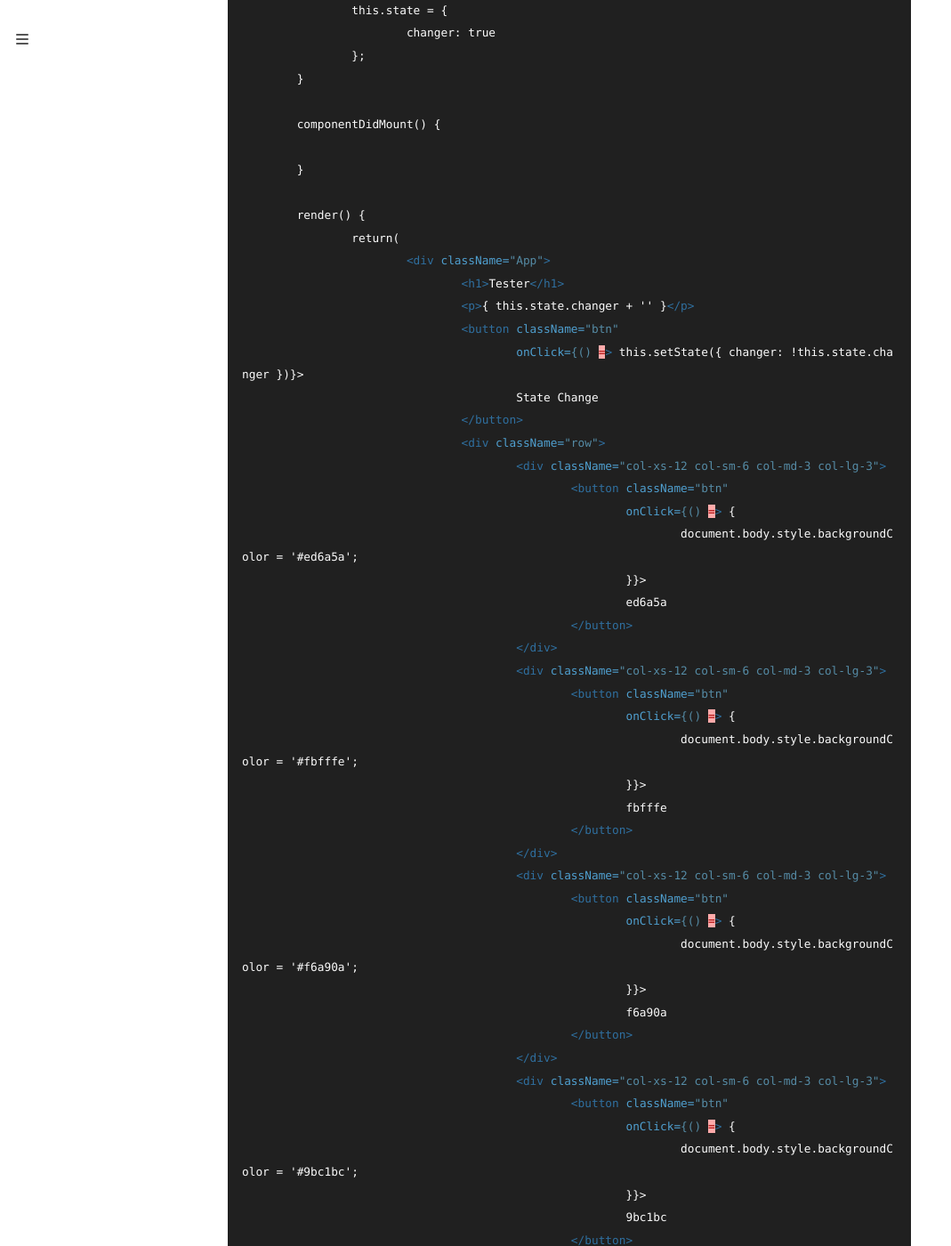
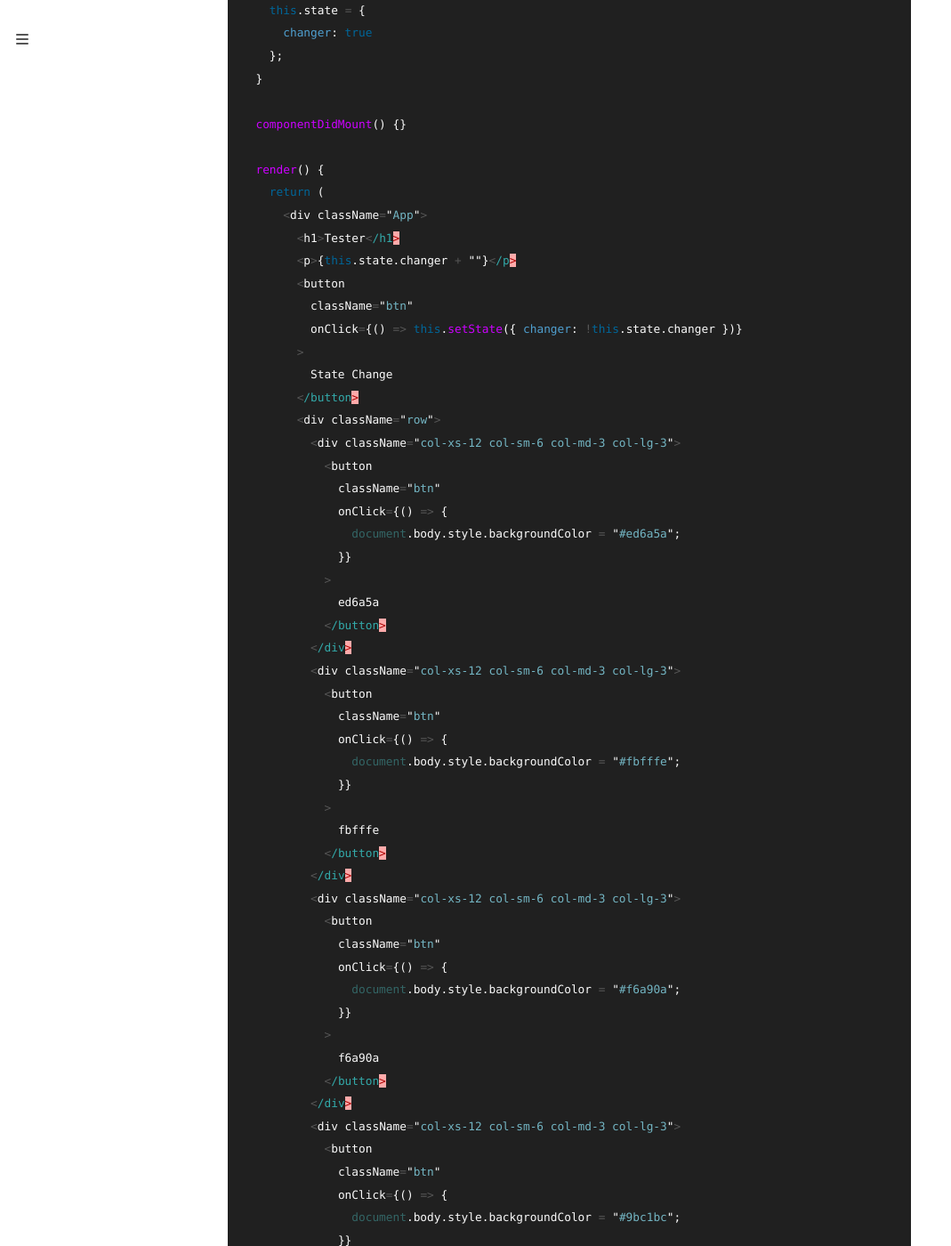
Before and after one commit to austinpark420/austinpark420.github.io, a Jekyll site: the page built from _posts/2019-04-12-webpack_babel.md, in a window 1280 px wide and 1400 px high, scrolled down 5192 px. Shown: the whole window at 89% size, without its empty margins (0-1069 px from the left). Built offline with Jekyll 4.4.1, drawn with Linux system fonts in a browser that asks for light colours; some web fonts are replaced; some of the changed lines change nothing that is shown; some of the changed text lies outside the part shown.

Commit message:
edit post_webpack-babel

````diff
--- a/_posts/2019-04-12-webpack_babel.md
+++ b/_posts/2019-04-12-webpack_babel.md
@@ -30,7 +30,7 @@ babel-core는 ES2015+ 코드를 호환 가능한 자바스크립트 하위버전
 
 루트 디렉토리로 이동한 다음, 우리의 경우 react-webpack-simple가 루트 디렉토리입니다. 여기서 .babelrc 라는 파잉을 만들어 줍니다. 이 파일은 앞으로 우리의 바벨을 어떻게 사용할지 설정을 하는 곳입니다. 위에 언급했던 것과 같이 @babel/preset-env와 @babel/preset-react을 작성합니다.
 
-```json
+```javascript
 // .babelrc 파일
 {
   "preset": ["@babel/preset-env", "@babel/preset-react"]
@@ -127,7 +127,7 @@ plugin 섹션에는 HtmlWebpackPlugin은 HTML 도큐먼트에서 자바스크립
 
 마지막으로 해야할 webpack 환경설정은 rimraf와 webpack-dev-server를 npm을 통해 설치하는 겁니다. rimraf는 기존 빌드된 파일을 지우고 새로운 파일은 생성해주는 라이브러리입니다. 이러한 방법으로 오래된 파일과 새로운 파일이 혼재되는 것을 방지할 수 있습니다. webpack-dev-server는 개발환경에서 사용하는데 코드가 변경될 때마다 자동적으로 브라우저가 리로드될 수 있게 만들어 프로젝트를 빌드할때마다 index.html 파일을 여는 번거로움을 막아줍니다. 또한 아래와 같이 package.json파일을 수정하세요. `npm run dev`는 빌드 파일을 생성하고 `npm run start`는 개발서버를 생성할 겁니다.
 
-```json
+```javascript
 // npm install --save-dev rimraf webpack-dev-server 를 먼저 실행하시는 것을 잊지 마세요.
 "script": {
     "clean": "rimraf dist",
@@ -156,75 +156,80 @@ index.html 파일은 아래와 같은 코드를 포함하고 있습니다.
 </html>
 ```
 
-```html
-import React, { Component } from 'react';
-import ReactDOM from 'react-dom';
-import '../style/style.css';
+```javascript
+import React, { Component } from "react";
+import ReactDOM from "react-dom";
+import "../style/style.css";
 
 class App extends Component {
-	constructor(props) {
-		super(props);
-		this.state = {
-			changer: true
-		};
-	}
+  constructor(props) {
+    super(props);
+    this.state = {
+      changer: true
+    };
+  }
 
-	componentDidMount() {
+  componentDidMount() {}
 
-	}
-
-	render() {
-		return(
-			<div className="App">
-				<h1>Tester</h1>
-				<p>{ this.state.changer + '' }</p>
-				<button className="btn"
-					onClick={() => this.setState({ changer: !this.state.changer })}>
-					State Change
-				</button>
-				<div className="row">
-					<div className="col-xs-12 col-sm-6 col-md-3 col-lg-3">
-						<button className="btn"
-							onClick={() => {
-								document.body.style.backgroundColor = '#ed6a5a';
-							}}>
-							ed6a5a
-						</button>
-					</div>
-					<div className="col-xs-12 col-sm-6 col-md-3 col-lg-3">
-						<button className="btn"
-							onClick={() => {
-								document.body.style.backgroundColor = '#fbfffe';
-							}}>
-							fbfffe
-						</button>
-					</div>
-					<div className="col-xs-12 col-sm-6 col-md-3 col-lg-3">
-						<button className="btn"
-							onClick={() => {
-								document.body.style.backgroundColor = '#f6a90a';
-							}}>
-							f6a90a
-						</button>
-					</div>
-					<div className="col-xs-12 col-sm-6 col-md-3 col-lg-3">
-						<button className="btn"
-							onClick={() => {
-								document.body.style.backgroundColor = '#9bc1bc';
-							}}>
-							9bc1bc
-						</button>
-					</div>
-				</div>
-			</div>
-		);
-	}
+  render() {
+    return (
+      <div className="App">
+        <h1>Tester</h1>
+        <p>{this.state.changer + ""}</p>
+        <button
+          className="btn"
+          onClick={() => this.setState({ changer: !this.state.changer })}
+        >
+          State Change
+        </button>
+        <div className="row">
+          <div className="col-xs-12 col-sm-6 col-md-3 col-lg-3">
+            <button
+              className="btn"
+              onClick={() => {
+                document.body.style.backgroundColor = "#ed6a5a";
+              }}
+            >
+              ed6a5a
+            </button>
+          </div>
+          <div className="col-xs-12 col-sm-6 col-md-3 col-lg-3">
+            <button
+              className="btn"
+              onClick={() => {
+                document.body.style.backgroundColor = "#fbfffe";
+              }}
+            >
+              fbfffe
+            </button>
+          </div>
+          <div className="col-xs-12 col-sm-6 col-md-3 col-lg-3">
+            <button
+              className="btn"
+              onClick={() => {
+                document.body.style.backgroundColor = "#f6a90a";
+              }}
+            >
+              f6a90a
+            </button>
+          </div>
+          <div className="col-xs-12 col-sm-6 col-md-3 col-lg-3">
+            <button
+              className="btn"
+              onClick={() => {
+                document.body.style.backgroundColor = "#9bc1bc";
+              }}
+            >
+              9bc1bc
+            </button>
+          </div>
+        </div>
+      </div>
+    );
+  }
 }
 
-ReactDOM.render(
-	<App/>,
-	document.getElementById('root')
-);
+ReactDOM.render(<App />, document.getElementById("root"));
 ```
 
 create-react-app를 사용해 봤다면 div 태그는 root id가 있다는 것이 익숙할 겁니다. 여기서는 react에대해서 가르치는 자리가 아니고 프레임워크에 대한 사용법을 어느정도 안다는 가정하에 이야기를 하고 있습니다. 아래 react코드를 사용할 예정입니다. bootstarp 3을 사용하고 있고 4개의 버튼이 랜더링 되고 각 버튼을 클릭하면 각기 다른 배경색으로 변경됩니다.
````
